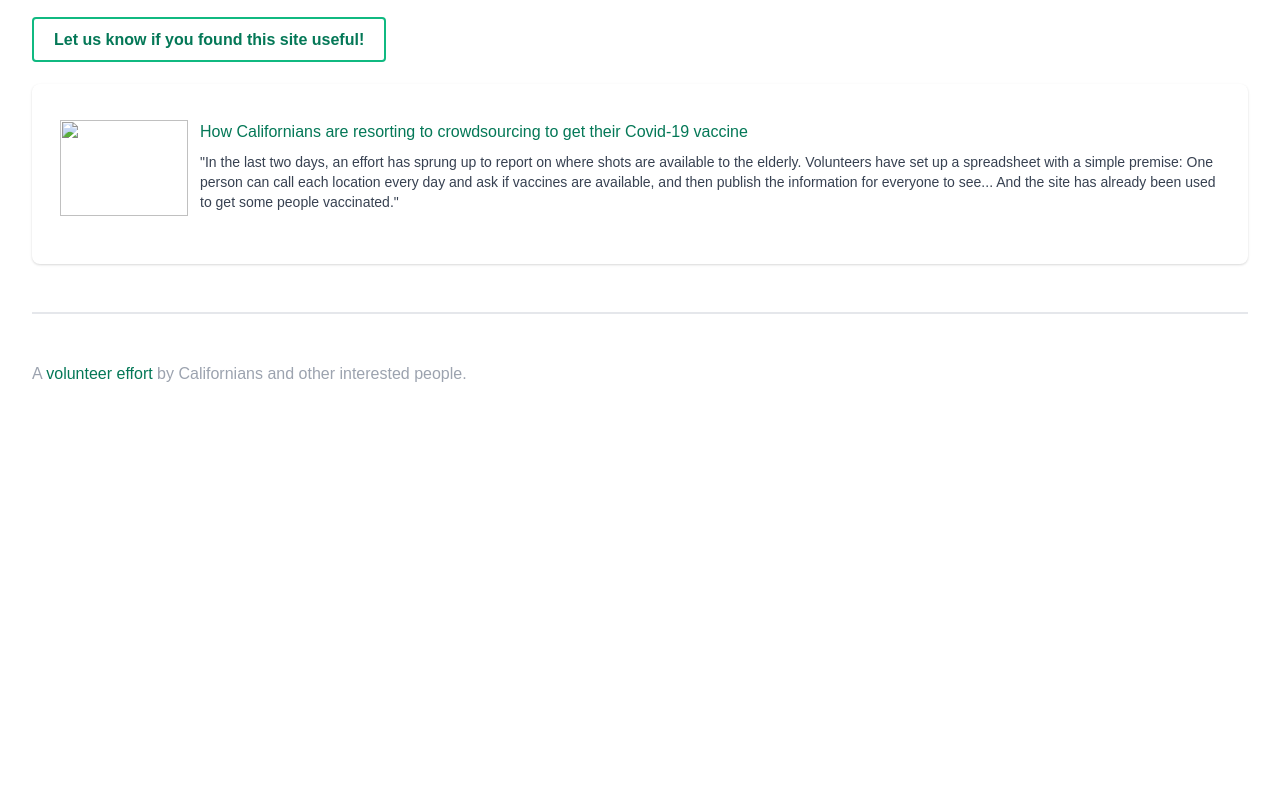
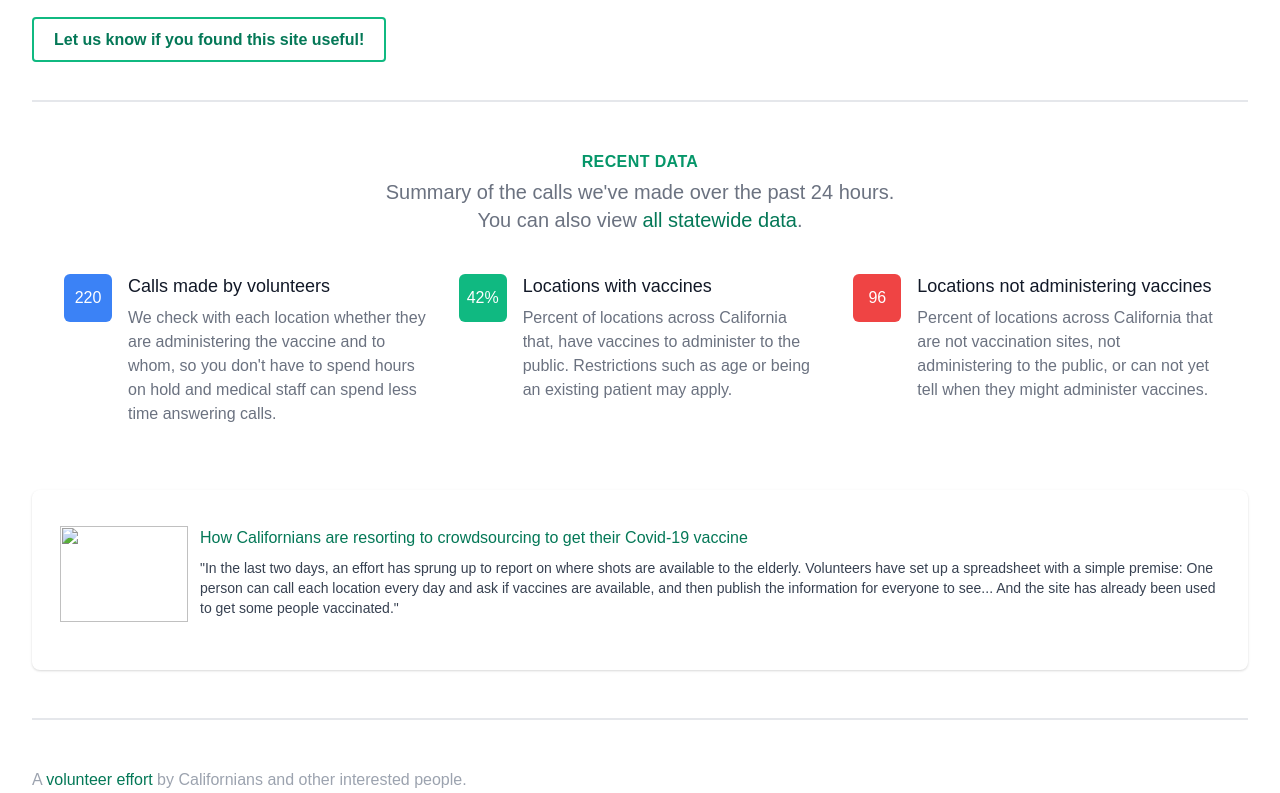
Before and after one commit to CAVaccineInventory/site, a Jekyll site: the page built from index.html, in a window 1280 px wide and 900 px high, scrolled down 517 px, cut to the strip 107-900 px from the top of the window. Built offline with Jekyll 4.4.1, drawn with Linux system fonts in a browser that asks for light colours; some web fonts are replaced; before the commit the page ends 1118 px from its top, so only the background shows below that.

Commit message:
Add data blurbs

```diff
--- a/index.html
+++ b/index.html
@@ -25,10 +25,73 @@ homepage: true
   </div>
 </div>
 
-<div class="my-8">
+<div class="mt-8">
   <div class="mt-5">
     <a href="https://airtable.com/shrOMv5EI1jYwV1XR" class="block md:inline px-5 py-3 border-2 border-green-500 text-green-700 font-bold rounded hover:bg-green-500 hover:text-white">Let us know if you found this site useful!</a>
   </div>
 </div>
 
+<div class="py-9 mt-9 md:py-12 md:mt-12 bg-white border-t-2 border-gray-200">
+  <div class="px-4 sm:px-6 lg:px-8">
+    <div class="lg:text-center">
+      <h2 class="text-base text-green-600 font-semibold tracking-wide uppercase">Recent Data</h2>
+      <p class="mt-1 max-w-2xl text-xl text-gray-500 lg:mx-auto">
+        Summary of the calls we've made over the past 24 hours.<br />You can also view <a href="{% link vaccination-sites.md %}">all statewide data</a>.
+      </p>
+    </div>
+
+    <div class="mt-10">
+      <dl class="space-y-10 lg:space-y-0 lg:grid lg:grid-cols-3 lg:gap-x-8 lg:gap-y-10">
+        <div class="flex">
+          <div class="flex-shrink-0">
+            <div class="flex items-center justify-center h-12 w-12 rounded-md bg-blue-500 text-white">
+              220
+            </div>
+          </div>
+          <div class="ml-4">
+            <dt class="text-lg leading-6 font-medium text-gray-900">
+              Calls made by volunteers
+            </dt>
+            <dd class="mt-2 text-base text-gray-500">
+              We check with each location whether they are administering the vaccine and to whom, so you don't have to spend hours on hold and medical staff can spend less time answering calls.
+            </dd>
+          </div>
+        </div>
+
+        <div class="flex">
+          <div class="flex-shrink-0">
+            <div class="flex items-center justify-center h-12 w-12 rounded-md bg-green-500 text-white">
+              42%
+            </div>
+          </div>
+          <div class="ml-4">
+            <dt class="text-lg leading-6 font-medium text-gray-900">
+              Locations with vaccines
+            </dt>
+            <dd class="mt-2 text-base text-gray-500">
+              Percent of locations across California that, have vaccines to administer to the public. Restrictions such as age or being an existing patient may apply.
+            </dd>
+          </div>
+        </div>
+
+        <div class="flex">
+          <div class="flex-shrink-0">
+            <div class="flex items-center justify-center h-12 w-12 rounded-md bg-red-500 text-white">
+              96
+            </div>
+          </div>
+          <div class="ml-4">
+            <dt class="text-lg leading-6 font-medium text-gray-900">
+              Locations not administering vaccines
+            </dt>
+            <dd class="mt-2 text-base text-gray-500">
+              Percent of locations across California that are not vaccination sites, not administering to the public, or can not yet tell when they might administer vaccines.
+            </dd>
+          </div>
+        </div>
+      </dl>
+    </div>
+  </div>
+</div>
+
 {% include coverage.html %}
```
Also changed, not shown: _layouts/region.html (+52 -0 lines).
